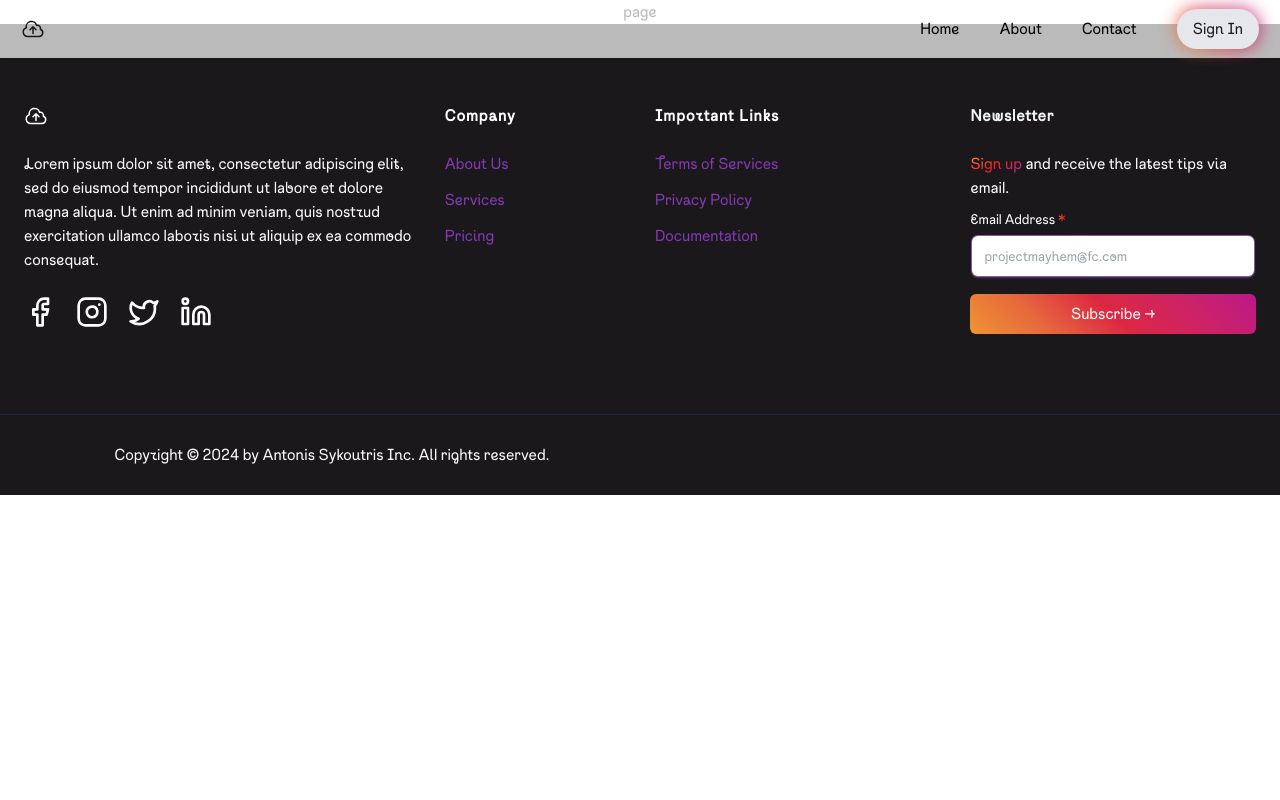
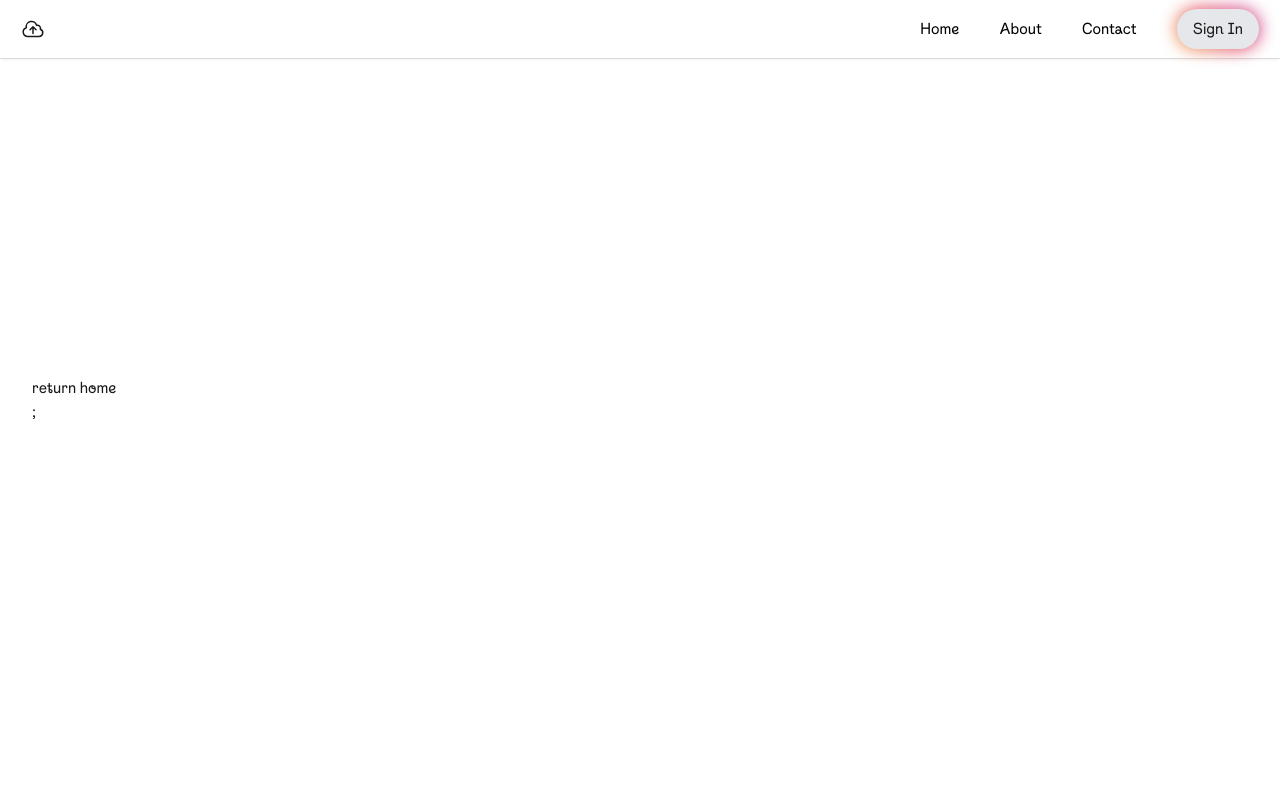
Before and after one commit to AntonisSykoutris/followfinder, a Next.js app: page /results in a window 1280 px wide. Shown: the top 800 px of the page. Built offline with nearby package versions, Linux system fonts and the light colour scheme.

Commit message:
Added page transition

```diff
--- a/src/app/results/page.tsx
+++ b/src/app/results/page.tsx
@@ -1,11 +1,17 @@
 'use client';
 
+import Section from '@/components/General/Section';
+import Link from 'next/link';
 import React from 'react';
 
 type Props = {};
 
 function page({}: Props) {
-  return <div>page</div>;
+  return (
+    <Section>
+      <Link href='/'>return home</Link>;
+    </Section>
+  );
 }
 
 export default page;
--- /dev/null
+++ b/src/app/template.tsx
@@ -0,0 +1,15 @@
+'use client';
+
+import { motion } from 'framer-motion';
+
+export default function Template({ children }: { children: React.ReactNode }) {
+  return (
+    <motion.div
+      initial={{ opacity: 0 }}
+      animate={{ opacity: 1 }}
+      transition={{ ease: 'easeInOut', duration: 0.75 }}
+    >
+      {children}
+    </motion.div>
+  );
+}
--- a/src/components/About/About.tsx
+++ b/src/components/About/About.tsx
@@ -5,6 +5,7 @@ import { Features } from '@/lib/data';
 import { slideInFromBottom, slideInFromTop } from '@/lib/motion';
 import { motion } from 'framer-motion';
 import LeavesSvg from '../LeavesSvg';
+import Link from 'next/link';
 
 type Props = {};
 
```
